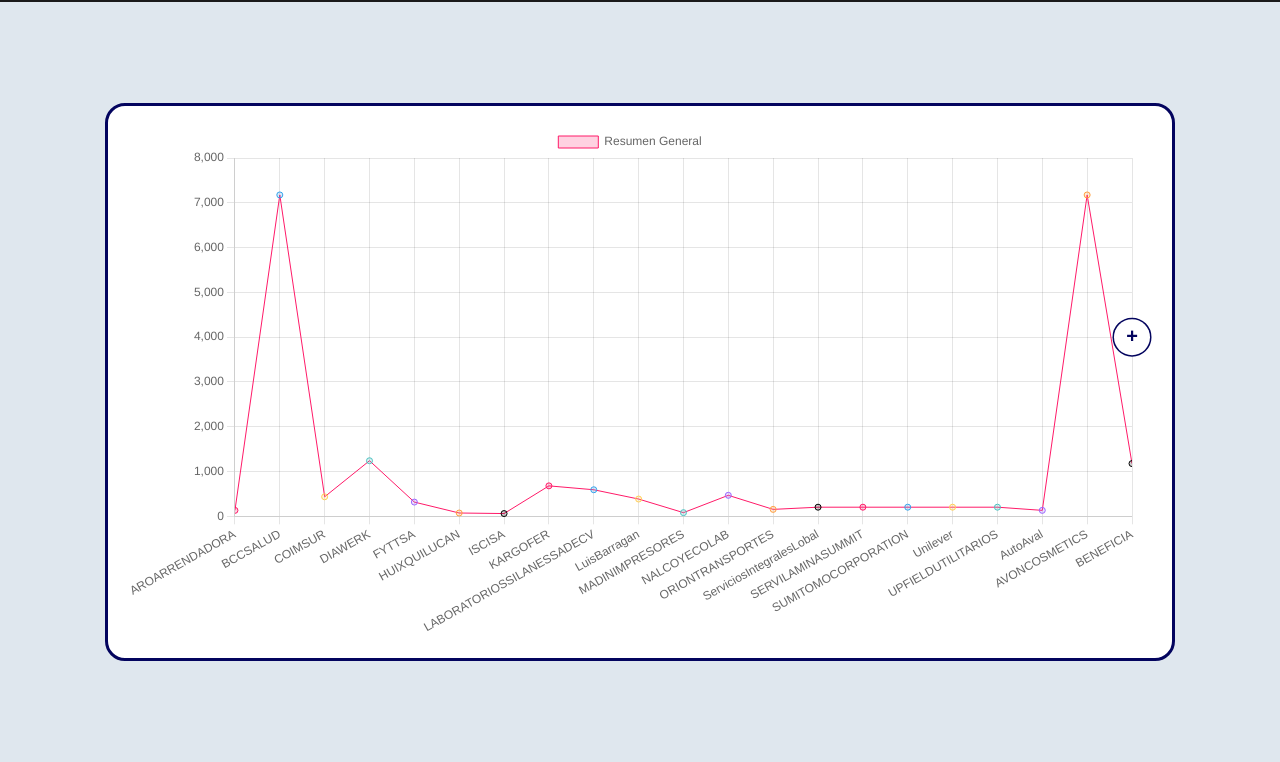
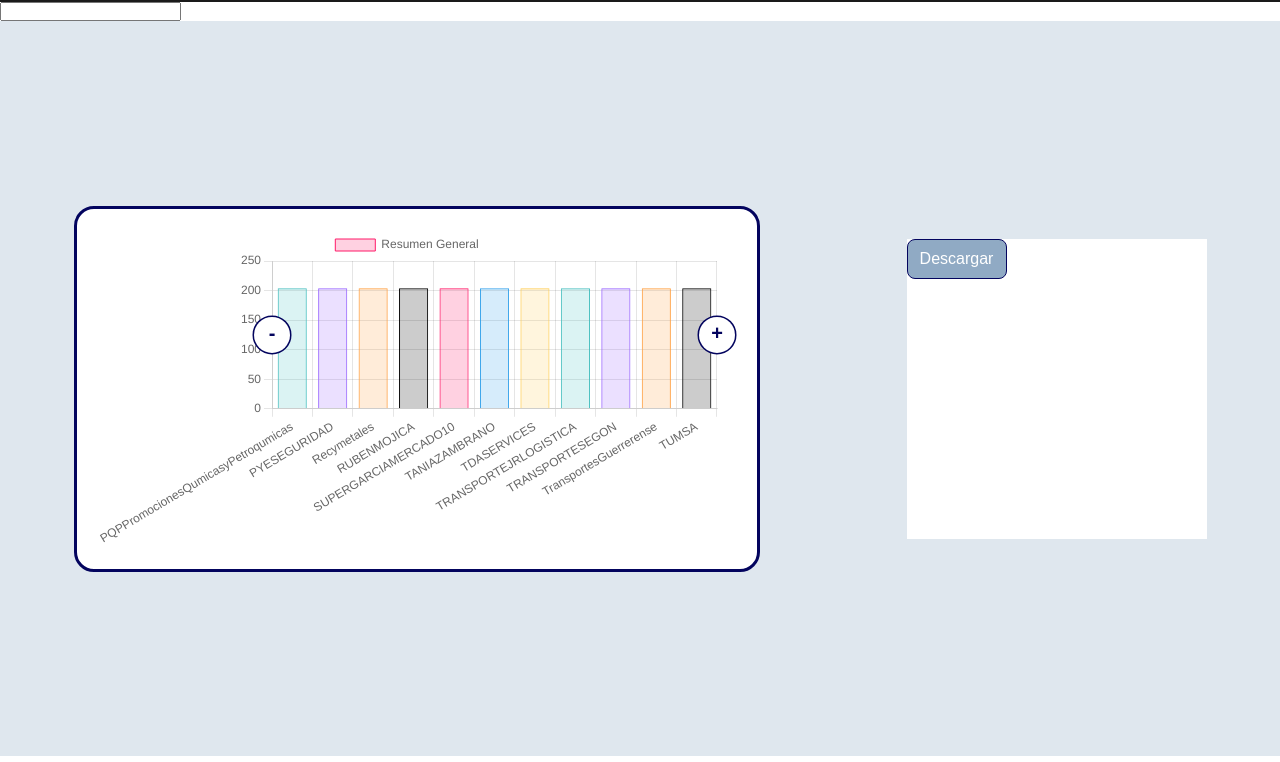
Before and after one commit to davidatb/proposal, a plain HTML site: page index.html in a window 1280 px wide. Shown: the part 38-800 px from the top of the page. Drawn offline with nearby package versions, Linux system fonts and the light colour scheme.

Commit message:
Se agrega funcionalidad de guardar grafica como imagen

```diff
--- a/index.html
+++ b/index.html
@@ -10,9 +10,13 @@
     <div class="chartMenu">
       <p>Proposal</p>
     </div>
+    <div class="search"><input type="search" name="" id=""></div>
     <div class="chartCard">
       <div class="chartBox">
         <canvas id="myChart"></canvas>
+      </div>
+      <div class="podium">
+        <button onclick="download()">Descargar</button>
       </div>
     </div>
     <script type="text/javascript" src="https://cdn.jsdelivr.net/npm/chart.js"></script>
--- a/main.js
+++ b/main.js
@@ -560,6 +560,7 @@ const scrollButtons = {
     ctx.save();
     const lasValue = data.labels.length - 1;
 
+    // renderiza los botones
     const angle = Math.PI / 180;
     const radius = 18;
     const strokeButton = "#03045E";
@@ -573,13 +574,13 @@ const scrollButtons = {
       ctx.closePath();
       ctx.stroke();
       ctx.fill();
-
       ctx.font = "bold 20px sans-serif";
       ctx.textAlign = "center";
       ctx.fillStyle = strokeButton;
       ctx.fillText(text, x, y);
       ctx.restore();
     }
+
     if (x.min > 0) {
       buttons(left, top + height / 2, radius, 0, angle * 360, "-");
     }
@@ -591,7 +592,7 @@ const scrollButtons = {
 
 // config
 const config = {
-  type: "line",
+  type: "bar",
   data,
   options: {
     // barThickness: 50,
@@ -601,7 +602,7 @@ const config = {
       },
     },
     scales: {
-      x: { min: 0, max: 20 },
+      x: { min: 80, max: 90 },
       y: {
         beginAtZero: true,
       },
@@ -654,3 +655,11 @@ myChart.canvas.addEventListener("click", (e) => {
 window.addEventListener("resize", (e) => {
   myChart.resize();
 });
+
+// Descargar canvas a imagen
+function download() {
+  var link = document.createElement("a");
+  link.download = "resumen-general.png";
+  link.href = myChart.toBase64Image();
+  link.click();
+}
--- a/style.css
+++ b/style.css
@@ -15,17 +15,38 @@
     text-align: center;
   }
   .chartCard {
-    width: 100vw;
-    height: calc(100vh - 40px);
+    width: 100%;
+    height: calc(100vh - 65px);
     background: rgba(97, 135, 171, 0.2);
     display: flex;
     align-items: center;
-    justify-content: center;
+    justify-content: space-around;
   }
   .chartBox {
-    width: 80%;
+    width: 50%;
     padding: 20px;
     border-radius: 20px;
     border: solid 3px rgba(3, 4, 94, 1);
     background: white;
+    display: inline-flex;
   }
+  .search {
+    display: block;
+    width: 100%;
+  }
+  .podium {
+    width: 300px;
+    height: 300px;
+    background-color: white;
+    display: inline-flex;
+  }
+  .podium button {
+    width: 100px;
+    height: 40px;
+    border: 1px solid rgba(3, 4, 94, 1);
+    background-color: rgba(97, 135, 171, 0.7);
+    color: white;
+    font-size: 16px;
+    cursor: pointer;
+    border-radius: 8px;
+  }
```
